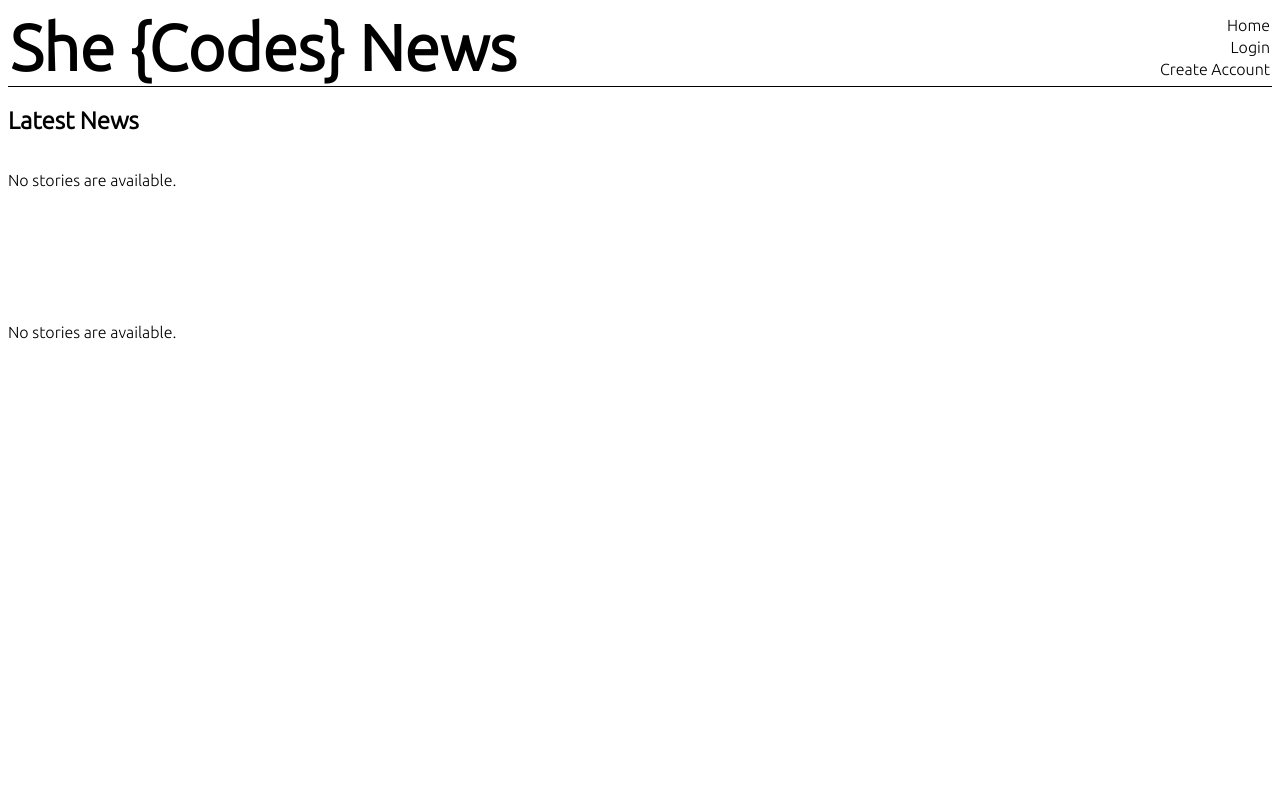
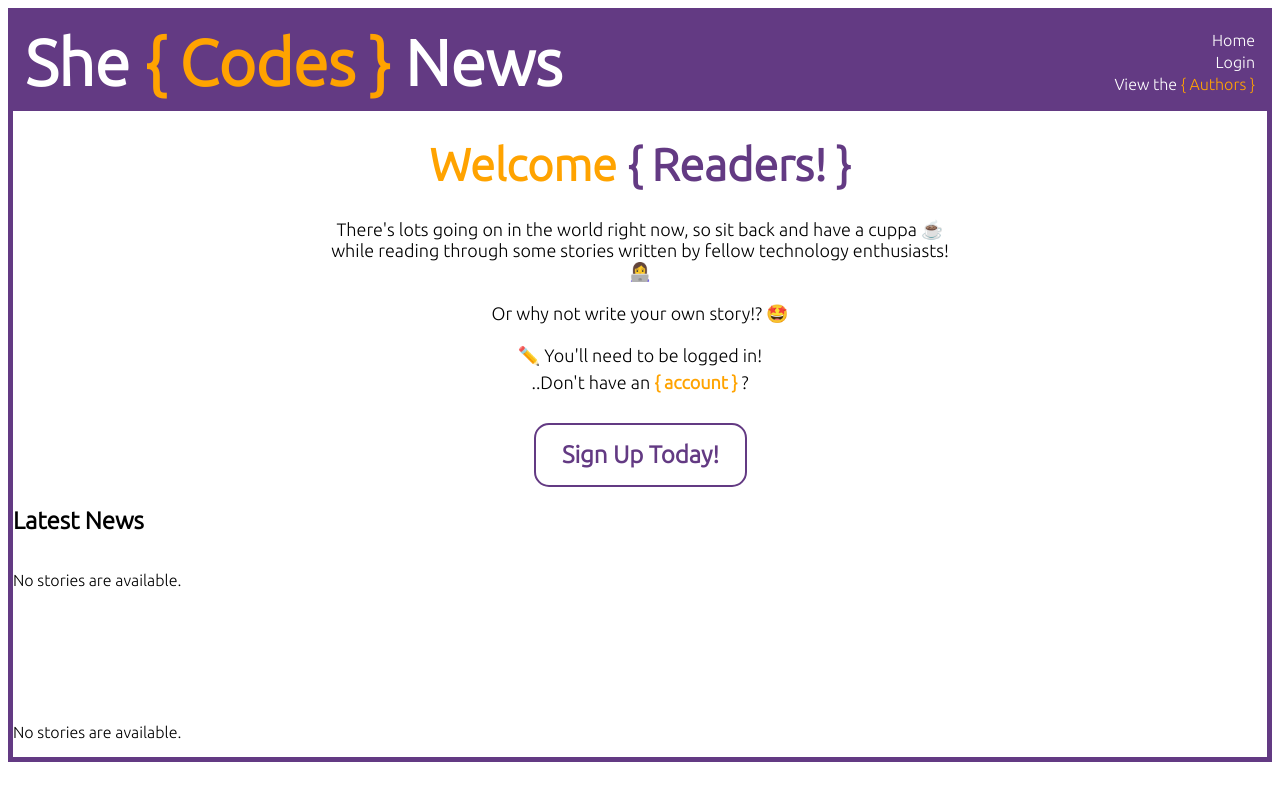
Before and after one commit to SheCodesAus/she-codes-django-news-project-HannahHollywood, a Django app: page /news/ in a window 1280 px wide. Run offline with Django 4.2, Linux system fonts and the light colour scheme; data that the repository does not hold is empty; parts of the project's set-up code (start-up, migrations or seed data) failed here and were passed over; some web fonts are replaced.

Commit message:
Finished Styling Nav and Key Font Colour/Styles across all pages

```diff
--- a/she_codes_news/news/forms.py
+++ b/she_codes_news/news/forms.py
@@ -19,3 +19,8 @@ class StoryForm(forms.ModelForm):
     def __init__(self, *args, **kwargs):
         super().__init__(*args, **kwargs)
         self.fields['pub_date'].initial = timezone.now().strftime("%Y-%m-%dT%H:%M")
+
+    class Media:
+        css = {
+            'all': ('')
+        }
--- a/she_codes_news/news/static/news/styles.css
+++ b/she_codes_news/news/static/news/styles.css
@@ -9,6 +9,16 @@
     width: 100%;
     height: 300px;
     object-fit: cover;
+}
+
+.story-card-text a {
+    color: #000;
+}
+.story-card-text span {
+    color: #FFA300;
+}
+.story-card-text span:hover {
+    color: #633A83;
 }
 
 /* #latest-stories {
@@ -89,7 +99,6 @@
 }
 
 /* All_Stories Cards */
-
 #all-stories {
     display: flex;
     flex-wrap: wrap;
--- a/she_codes_news/news/templates/news/index.html
+++ b/she_codes_news/news/templates/news/index.html
@@ -8,11 +8,30 @@
 
 {% block content %}
 
-<!-- Add a link to the form from the home page (Forms) -->
+<div class="news-page-container">
+  <div class="intro-div">
+    <h2 class="welcome-text">Welcome <span>{ Readers! }</span></h2>
+    <p id="intro-text">
+      There's lots going on in the world right now,
+      so sit back and have a cuppa ☕️ while reading through some stories
+      written by fellow technology enthusiasts! 👩‍💻 </br>
+      </br>
+      Or why not write your own story!? 🤩
+      </br>
+    <p>
+
       {% if request.user.is_authenticated %}
-<a href="{% url 'news:newStory' %}">Write New Story</a>
+        <button id="home-page-buttons"><a href="{% url 'news:newStory' %}">Write New Story</a></button>
       {% else %}
+      <p id="text-if-not-auth">✏️
+        You'll need to be logged in!</br>
+        ..Don't have an <span>{ account }</span> ?
+      </br>
+      </br>
+        <button id="home-page-buttons"><a href="{% url 'users:createAccount' %}">Sign Up Today!</a></button>
+      </p>
       {% endif %}
+  </div>
 
   <h2>Latest News</h2>
 
@@ -37,5 +56,6 @@
     <p>No stories are available.</p>
     {% endif %}
   </div>
+</div>
 
 {% endblock %}
--- a/she_codes_news/news/templates/news/storyCard.html
+++ b/she_codes_news/news/templates/news/storyCard.html
@@ -11,7 +11,7 @@
 
     <div class="story-card-text">
       <h3><a href="{% url 'news:story' story.id %}">{{ story.title }}</a></h3>
-      <h4><a href="{% url 'users:profile' story.author.id %}">{{ story.author }}</a></h4>
+      <h4><a href="{% url 'users:profile' story.author.id %}"><span>{ {{ story.author }} }</span></a></h4>
       <h4>{{ story.pub_date }}</h4>
     </div>
 </div>
--- a/she_codes_news/static/styles.css
+++ b/she_codes_news/static/styles.css
@@ -6,19 +6,32 @@
 body {
   background-color: #FFFFFF;
   font-family: 'Ubuntu', sans-serif;
+  border: 5px solid #633A83;
 }
+
+/* --------------------------------------------------------- */
+/* --------------------------------------------------------- */
+
+/* Nav Bar Stylings */
 
 header {
   display: flex;
+  padding: 10px;
   align-items: center;
   justify-content: space-between;
-  border-bottom: 1px solid #000;
+  background-color: #633A83;
 }
 
-h1 {
+#she-codes-title {
+  color: #FFFFFF;
   text-decoration: none;
   font-size: 4rem;
   margin: 0;
+  text-decoration: none;
+}
+#she-codes-title span {
+  color: #FFA300;
+  text-decoration: none;
 }
 
 h3 {
@@ -37,17 +50,98 @@ nav {
   flex-direction: column;
   align-items: flex-end;
 }
+nav span {
+  color: #FFA300;
+  font-weight: 500;
+}
 
 a {
   margin: 2px;
   text-decoration: none;
-  color: #000;
+  color: #FFFFFF;
 }
 
+/* --------------------------------------------------------- */
+/* --------------------------------------------------------- */
+
 /* Login Page */
-
 #login-text {
   color: blueviolet;
+}
+
+/* --------------------------------------------------------- */
+/* --------------------------------------------------------- */
+
+/* Index Page Styles */
+.intro-div {
+  text-align: -webkit-center;
+}
+.welcome-text {
+  text-align: center;
+  width: 50%;
+  text-decoration: none;
+  color: #FFA300;
+  font-size: 45px;
+  margin: 28px;
+}
+.welcome-text span {
+  color: #633A83;
+}
+#intro-text {
+  font-size: large;
+  width: 40rem;
+}
+#text-if-not-auth {
+  font-size: 18px;
+  line-height: 1.5;
+}
+#text-if-not-auth span {
+  color: #FFA300;
+  font-weight: 800;
+}
+
+/* Write Story Button */
+#home-page-buttons {
+  font-family: 'Ubuntu';
+  font-size: x-large;
+  font-weight: 1000;
+  appearance: none;
+  background-color: transparent;
+  border: 2px solid #633A83;
+  border-radius: 15px;
+  box-sizing: border-box;
+  color: #633A83;
+  cursor: pointer;
+  display: inline-block;
+  width: fit-content;
+  line-height: normal;
+  margin: 0;
+  min-height: 60px;
+  min-width: 0;
+  outline: none;
+  padding: 16px 24px;
+  text-align: center;
+  text-decoration: none;
+  transition: all 300ms cubic-bezier(.23, 1, 0.32, 1);
+  user-select: none;
+  -webkit-user-select: none;
+  touch-action: manipulation;
+  will-change: transform;
+}
+#home-page-buttons a {
+  color: #633A83;
+}
+#home-page-buttons:hover a {
+  color: #FFA300;
+}
+#home-page-buttons:hover {
+  background-color: #633A83;
+  font-weight: bolder;
+  color: #FFFFFF;
+  box-shadow: rgba(0, 0, 0, 0.25) 0 8px 15px;
+}
+#home-page-buttons:active {
+  transform: translateY(0);
 }
 
 /* --------------------------------------------------------- */
--- a/she_codes_news/templates/base.html
+++ b/she_codes_news/templates/base.html
@@ -30,7 +30,7 @@
     <header>
       <div id="header-text">
         <a id="header-link" href="{% url 'news:index' %}">
-          <h1>She {Codes} News</h1>
+          <h1 id="she-codes-title">She <span>{ Codes }</span> News</h1>
         </a>
       </div>
       <!-- Include nav template in base.html -->
--- a/she_codes_news/templates/nav.html
+++ b/she_codes_news/templates/nav.html
@@ -2,14 +2,14 @@
   <a href="{% url 'news:index' %}">Home</a>
 
   {% if request.user.is_authenticated %}
-    <a href="{% url 'users:profile' request.user.id %}">Welcome: {{ request.user.username }}!</a>
+    <a href="{% url 'users:profile' request.user.id %}">Welcome: <span>{ {{ request.user.username }} }</span> !</a>
 
-    <a href="{% url 'users:authors' %}">View Authors</a>
+    <a href="{% url 'users:authors' %}">View the <span>{ Authors }</span></a>
 
     <a href="{% url 'logout' %}">Logout</a>
 
   {% else %}
     <a href="{% url 'login' %}">Login</a>
-    <a href="{% url 'users:createAccount' %}">Create Account</a>
+    <a href="{% url 'users:authors' %}">View the <span>{ Authors }</span></a>
   {% endif %}
 </nav>
```
Also changed, not shown: other parts of she_codes_news/static/styles.css (+69 -18 lines), she_codes_news/users/templates/users/userProfileHome.html (+6 -4 lines). Lines whose indentation alone changed are shown as unchanged.
